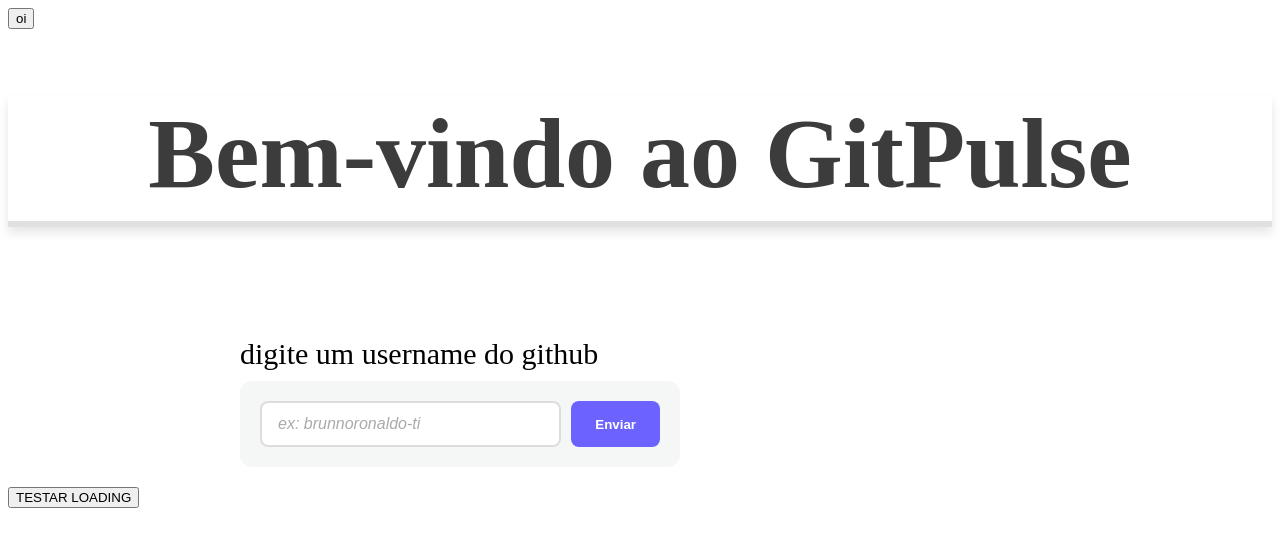
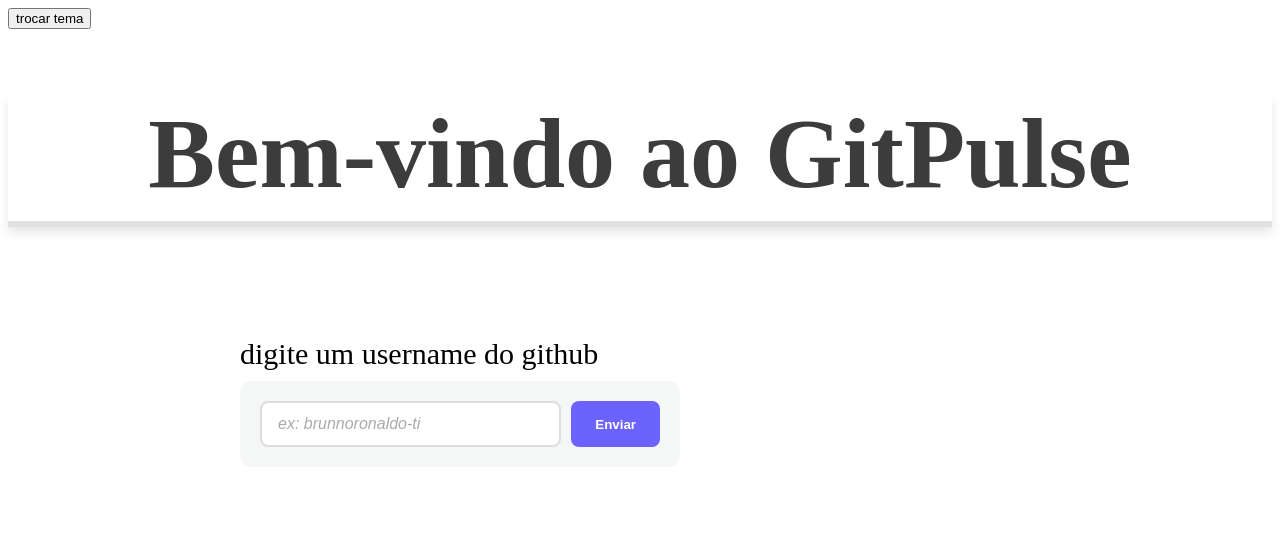
Before and after one commit to brunnoronaldo-ti/GitPulse, a Flask app: page / in a window 1280 px wide. Shown: the top 547 px of the page. Run offline with Flask 3, Linux system fonts and the light colour scheme.

Commit message:
Update title and button text in index.html

```diff
--- a/templates/index.html
+++ b/templates/index.html
@@ -6,12 +6,12 @@
     <link rel="stylesheet" href="{{ url_for('static', filename='CSS/style.css') }}">
     <meta charset="UTF-8">
     <meta name="viewport" content="width=device-width, initial-scale=1.0">
-    <title>GitPulse Analytics</title>
+    <title>GitPulse</title>
 </head>
 <body>
-    <button id="trocar-tema">oi</button>
+    <button id="trocar-tema">trocar tema</button>
 
-    <h1>Bem-vindo ao Git<strong>Pulse</strong></h1>
+    <h1>Bem-vindo ao Git<span class="destaque">Pulse</span></h1>
 
     <div class="container">
         <P>digite um username do github</P>
@@ -33,10 +33,6 @@
         <p>Carregando...</p>
     </div>
 
-    <button onclick="document.getElementById('loading').showPopover()">
-        TESTAR LOADING
-    </button>
-
     <script src="https://cdn.jsdelivr.net/npm/chart.js"></script>
     <script src="{{ url_for('static', filename='js/load.js') }}"></script>
     <script src="{{ url_for('static', filename='js/chart.js') }}"></script>
```
